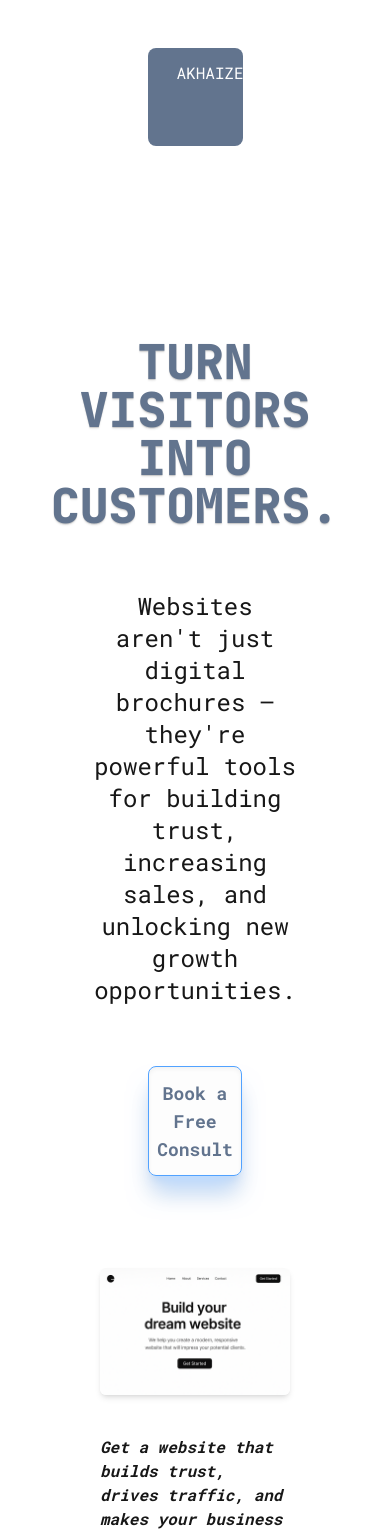
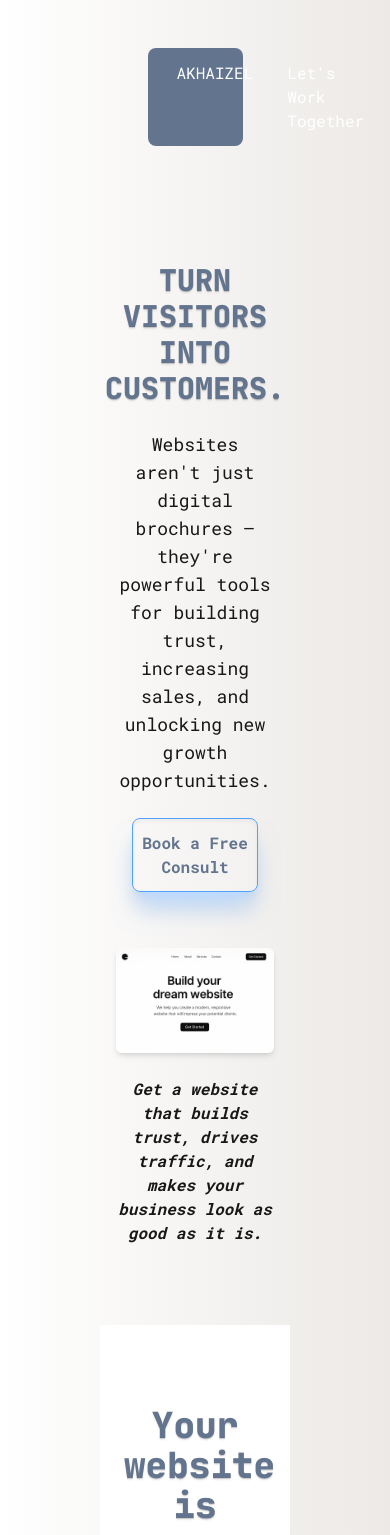
Before and after one commit to kofi12/my-portfolio, a Next.js app: page / in a window 390 px wide. Shown: the top 1535 px of the page. Built offline with nearby package versions, Linux system fonts and the light colour scheme.

Commit message:
make Hero section responsive

```diff
--- a/src/app/globals.css
+++ b/src/app/globals.css
@@ -30,3 +30,9 @@ body {
   color: var(--foreground);
   font-family: Arial, Helvetica, sans-serif;
 }
+
+.bg-custom-gradient {
+  background: #ECE9E6; /* fallback for old browsers */
+  background: -webkit-linear-gradient(to right, #FFFFFF, #ECE9E6); /* Chrome 10-25, Safari 5.1-6 */
+  background: linear-gradient(to right, #FFFFFF, #ECE9E6); /* W3C, IE 10+/ Edge, Firefox 16+, Chrome 26+, Opera 12+, Safari 7+ */
+}
--- a/src/app/layout.tsx
+++ b/src/app/layout.tsx
@@ -43,7 +43,7 @@ export default function RootLayout({
   return (
     <html lang="en">
       <body
-        className={`flex flex-col bg-background gap-10 mx-20 my-5 p-5 ${geistSans.variable} ${geistMono.variable} ${jetbrains.variable} ${roboto.variable} antialiased`}
+        className={`flex flex-col bg-custom-gradient gap-10 mx-20 my-5 p-5 ${geistSans.variable} ${geistMono.variable} ${jetbrains.variable} ${roboto.variable} antialiased`}
       >
         <Navbar />
         <Hero />
--- a/src/components/Hero.tsx
+++ b/src/components/Hero.tsx
@@ -6,32 +6,32 @@ import React from "react";
 function Hero() {
 
   return (
-    <section className="flex flex-col items-center justify-evenly relative my-30 gap-20">
-      <div className="flex flex-col items-center justify-evenly relative w-1/2 rounded-md gap-15 p-3">
-        <h1 className="text-slate-500 font-extrabold text-5xl uppercase text-center font-heading text-shadow-sm">
+    <section className="flex flex-col items-center justify-evenly relative my-10 gap-10 md:my-20 md:gap-16 lg:my-30 lg:gap-20 px-4 sm:px-6 lg:px-0">
+      <div className="flex flex-col items-center justify-evenly relative w-full max-w-xl rounded-md gap-6 p-4 sm:gap-10 sm:p-6 md:w-3/4 lg:w-1/2 lg:gap-15 lg:p-8">
+        <h1 className="text-slate-500 font-extrabold text-3xl sm:text-4xl md:text-5xl lg:text-6xl uppercase text-center font-heading text-shadow-sm">
           Turn Visitors Into Customers.
         </h1>
-        <p className="text-2xl text-center font-para">
+        <p className="text-lg sm:text-xl md:text-2xl text-center font-para">
           Websites aren't just digital brochures — they're powerful tools for
           building trust, increasing sales, and unlocking new growth
           opportunities.
         </p>
-        <Link className="shadow-xl rounded-lg" href="">
-          <button className="font-para text-lg bg-gray-100/20 border shadow-xl shadow-blue-200 border-blue-400 text-slate-500 inset-shadow-sm font-bold rounded-lg py-3 px-2">
+        <Link className="shadow-xl rounded-lg w-full sm:w-auto" href="">
+          <button className="w-full sm:w-auto font-para text-base sm:text-lg bg-gray-100/20 border shadow-xl shadow-blue-200 border-blue-400 text-slate-500 inset-shadow-sm font-bold rounded-lg py-3 px-2">
             Book a Free Consult
           </button>
         </Link>
       </div>
-      <div className="flex flex-col items-center justify-center gap-10 relative font-para font-bold italic">
+      <div className="flex flex-col items-center justify-center gap-6 sm:gap-8 md:gap-10 relative font-para font-bold italic w-full max-w-3xl">
         <Image
           src="/hero.png"
           alt="Modern Website Screenshot"
           width={800}
           height={700}
           priority
-          className="rounded-md shadow-md transition-transform duration-500 hover:scale-105"
+          className="w-full h-auto max-w-xs sm:max-w-md md:max-w-lg lg:max-w-2xl rounded-md shadow-md transition-transform duration-500 hover:scale-105"
         />
-        <h2 className="">Get a website that builds trust, drives traffic, and makes your business look as good as it is.</h2>
+        <h2 className="text-base sm:text-lg md:text-xl lg:text-2xl text-center">Get a website that builds trust, drives traffic, and makes your business look as good as it is.</h2>
       </div>
     </section>
   );
```
